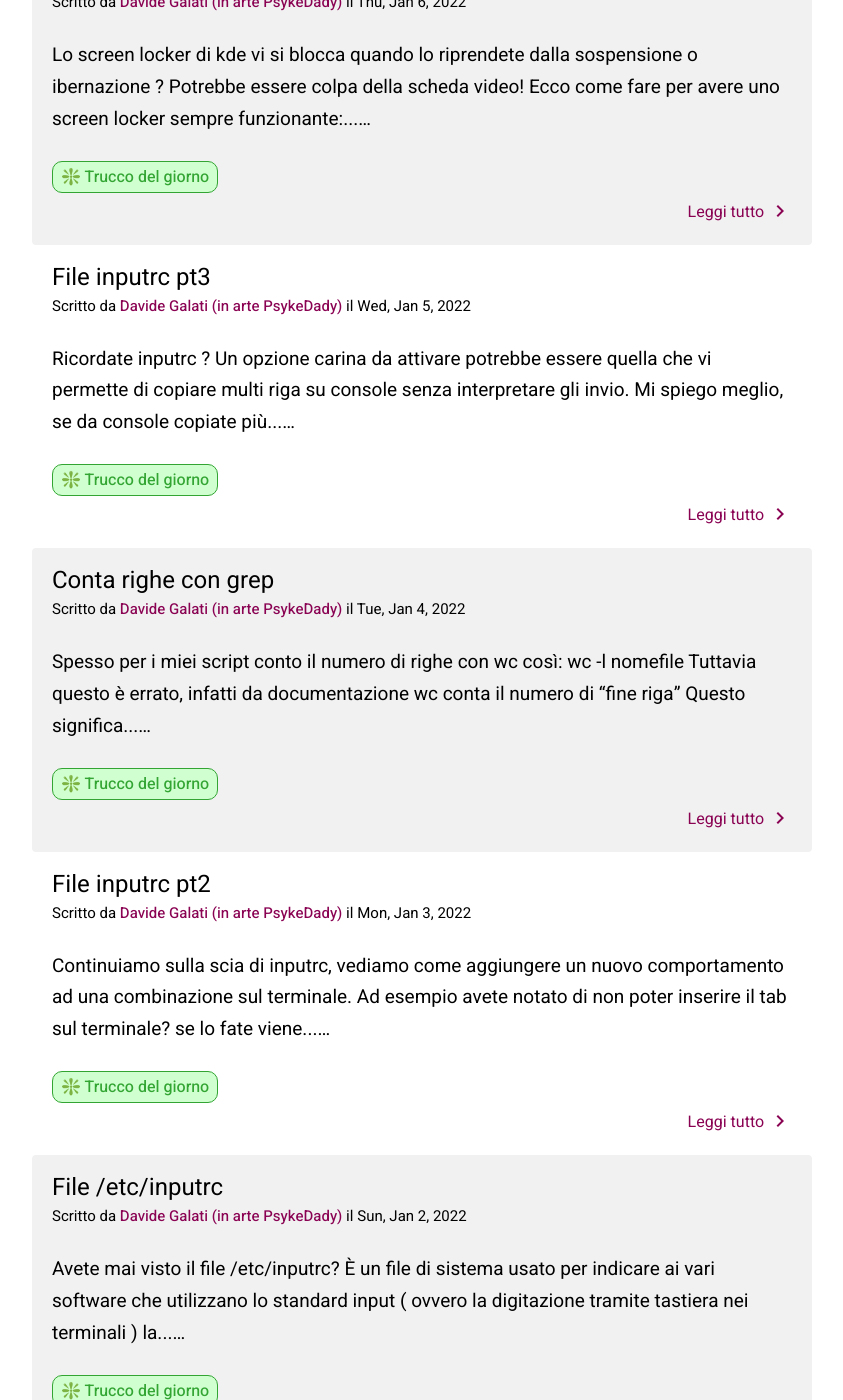
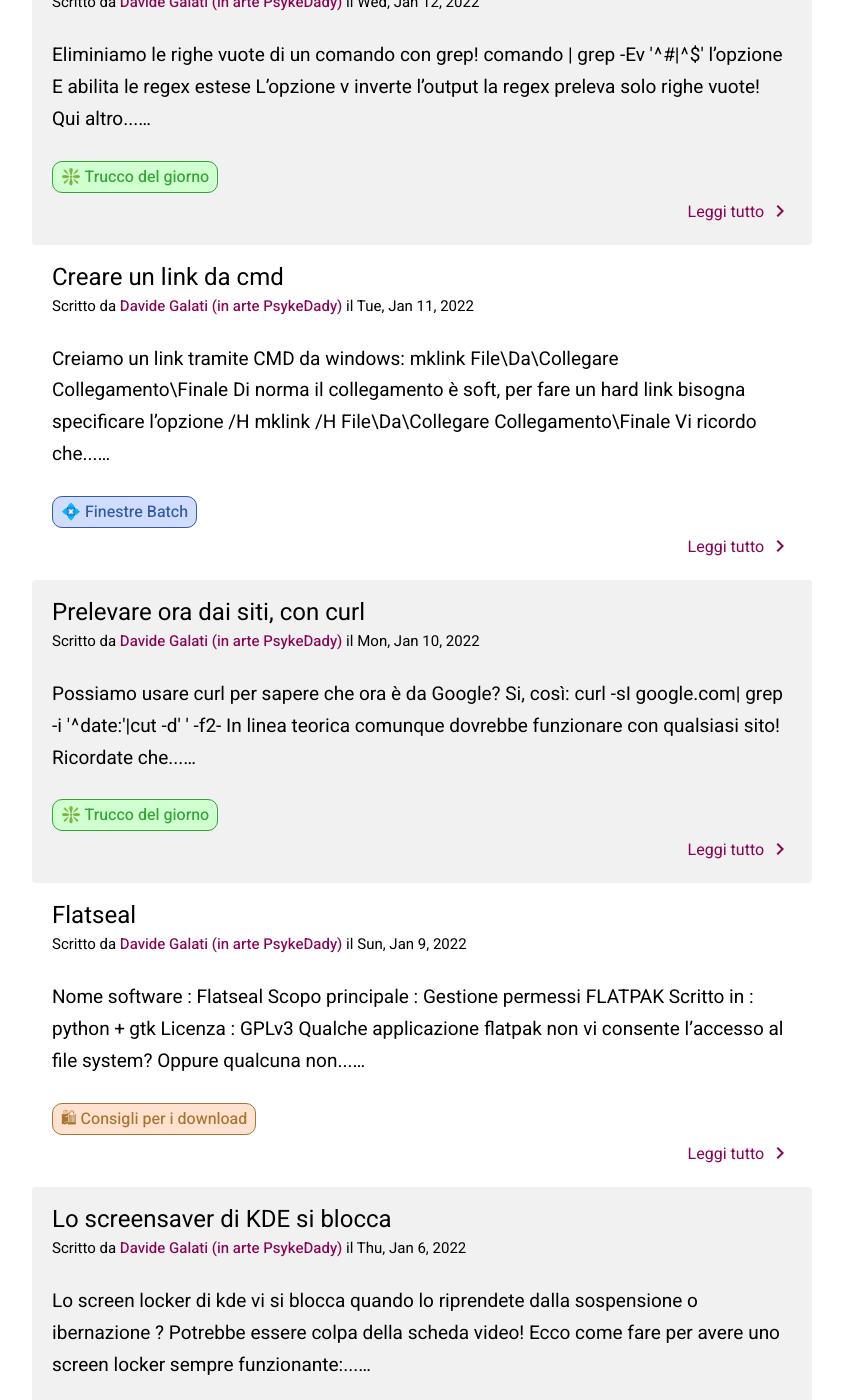
Before and after one commit to linuxhubit/linuxpeople_feed, a Jekyll site: the page built from index.html, in a window 1280 px wide and 1400 px high, scrolled down 293 px. Shown: the whole window, without its empty margins (218-1061 px from the left). Built offline with Jekyll 4.4.1, drawn with Linux system fonts in a browser that asks for light colours; the list of posts is cut into pages by our own code; some of the changed text lies outside the part shown.

Commit message:
aggiornamento fino a 12

````diff
--- /dev/null
+++ b/_posts/batch/2022-01-11-mklink.md
@@ -0,0 +1,23 @@
+---
+title: 'Creare un link da cmd'
+description: ""
+date: 2022-01-11 11:00
+layout: post
+author: Davide Galati (in arte PsykeDady)
+author_github: PsykeDady
+tag: batch
+---
+
+Creiamo un link tramite CMD da windows:
+
+```batch
+mklink File\Da\Collegare Collegamento\Finale
+```
+
+Di norma il collegamento *è soft*, per fare un hard link bisogna specificare l'opzione `/H`
+
+```batch
+mklink /H File\Da\Collegare Collegamento\Finale
+```
+
+Vi ricordo che l'hard link consuma spazio nell'hard disk, ma resiste a spostamenti (o cancellazione) del file originario. Gli Hard Link si possono fare solo su file e non directory
--- /dev/null
+++ b/_posts/downloads/2022-01-09-flatseal.md
@@ -0,0 +1,31 @@
+---
+title: 'Flatseal'
+description: ""
+date: 2022-01-09 11:00
+layout: post
+author: Davide Galati (in arte PsykeDady)
+author_github: PsykeDady
+tag: downloads
+---
+
+- **Nome software**   : Flatseal
+- **Scopo principale** : Gestione permessi FLATPAK
+- **Scritto in** : python + gtk
+- **Licenza** : GPLv3
+
+Qualche applicazione flatpak non vi consente l'accesso al file system? Oppure qualcuna non volete acceda più?
+Potete gestire graficamente i permessi di ogni singola applicazione di flatpak tramite questo programmino
+
+Installate ovviamente da flatpak stesso:
+
+```bash
+flatpak install flatseal
+```
+
+E poi
+
+```bash
+flatpak run com.github.tchx84.Flatseal
+```
+
+Trovate il progetto su [github qui](https://github.com/tchx84/Flatseal)
--- /dev/null
+++ b/_posts/trick/2022-01-10-curl-ora-siti.md
@@ -0,0 +1,20 @@
+---
+title: 'Prelevare ora dai siti, con curl'
+description: ""
+date: 2022-01-10 11:00
+layout: post
+author: Davide Galati (in arte PsykeDady)
+author_github: PsykeDady
+tag: trick
+---
+
+Possiamo usare curl per sapere che ora è da Google?
+Si, così:
+
+```bash
+curl -sI google.com| grep -i '^date:'|cut -d' ' -f2-
+```
+
+In linea teorica comunque dovrebbe funzionare con qualsiasi sito!
+
+Ricordate che però l'orario restituito è `UTC+0` (noi siamo `UTC+1` ) e inoltre non tiene conto dell'ora solare e ora legale.
--- /dev/null
+++ b/_posts/trick/2022-01-12-grep-righe-vuote.md
@@ -0,0 +1,21 @@
+---
+title: 'Eliminare righe vuote con grep'
+description: ""
+date: 2022-01-12 10:16
+layout: post
+author: Davide Galati (in arte PsykeDady)
+author_github: PsykeDady
+tag: trick
+---
+
+Eliminiamo le righe vuote di un comando con `grep`!
+
+```bash
+comando | grep -Ev '^#|^$'
+```
+
+l'opzione `E` abilita le regex estese
+L'opzione `v` inverte l'output
+
+la regex preleva solo righe vuote!
+[Qui altro su grep](https://feed.linuxpeople.org/posts/grep)
````
Also changed, not shown: _posts/fix/2022-01-06-fix-screensaver-kde.md (+1 -1 lines).
